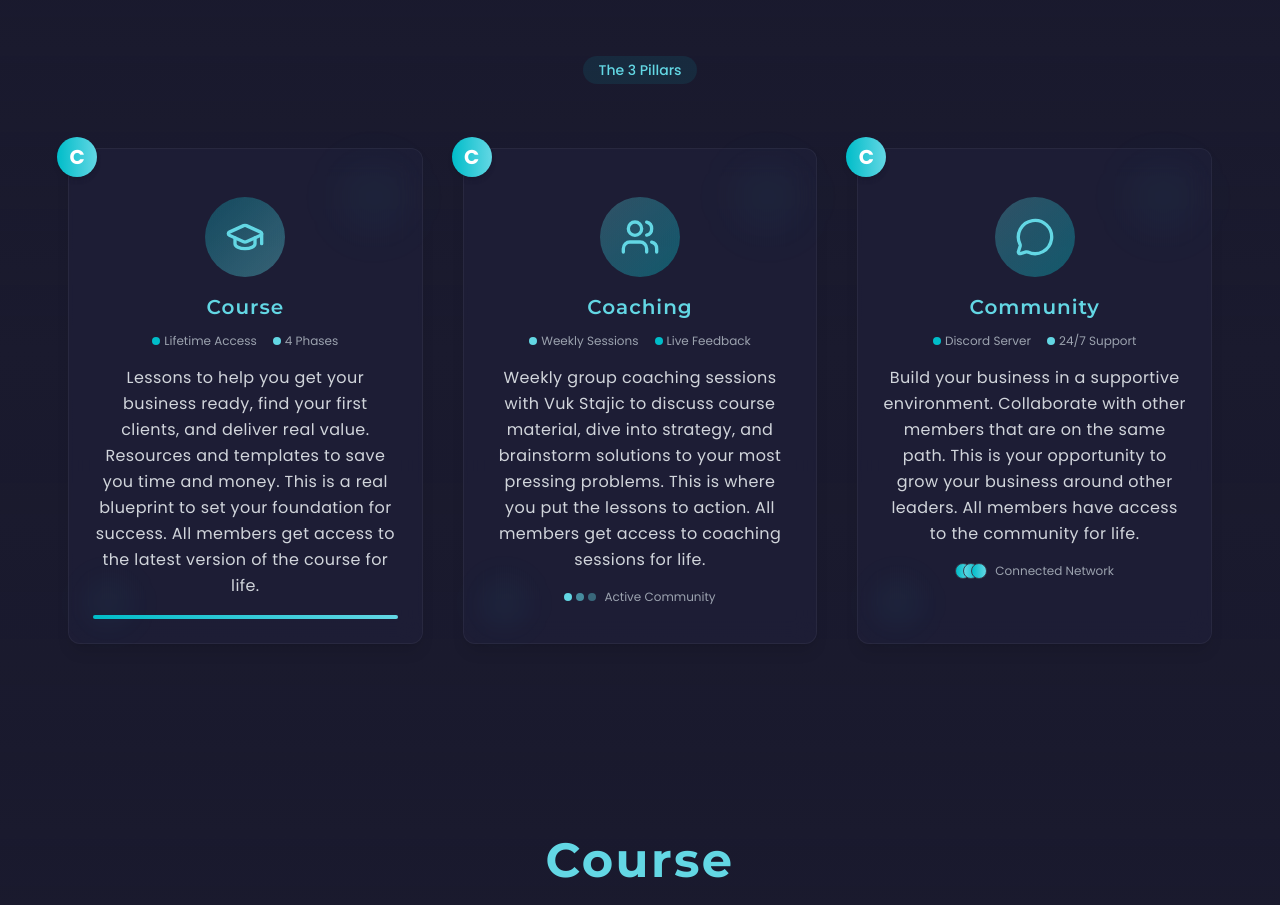
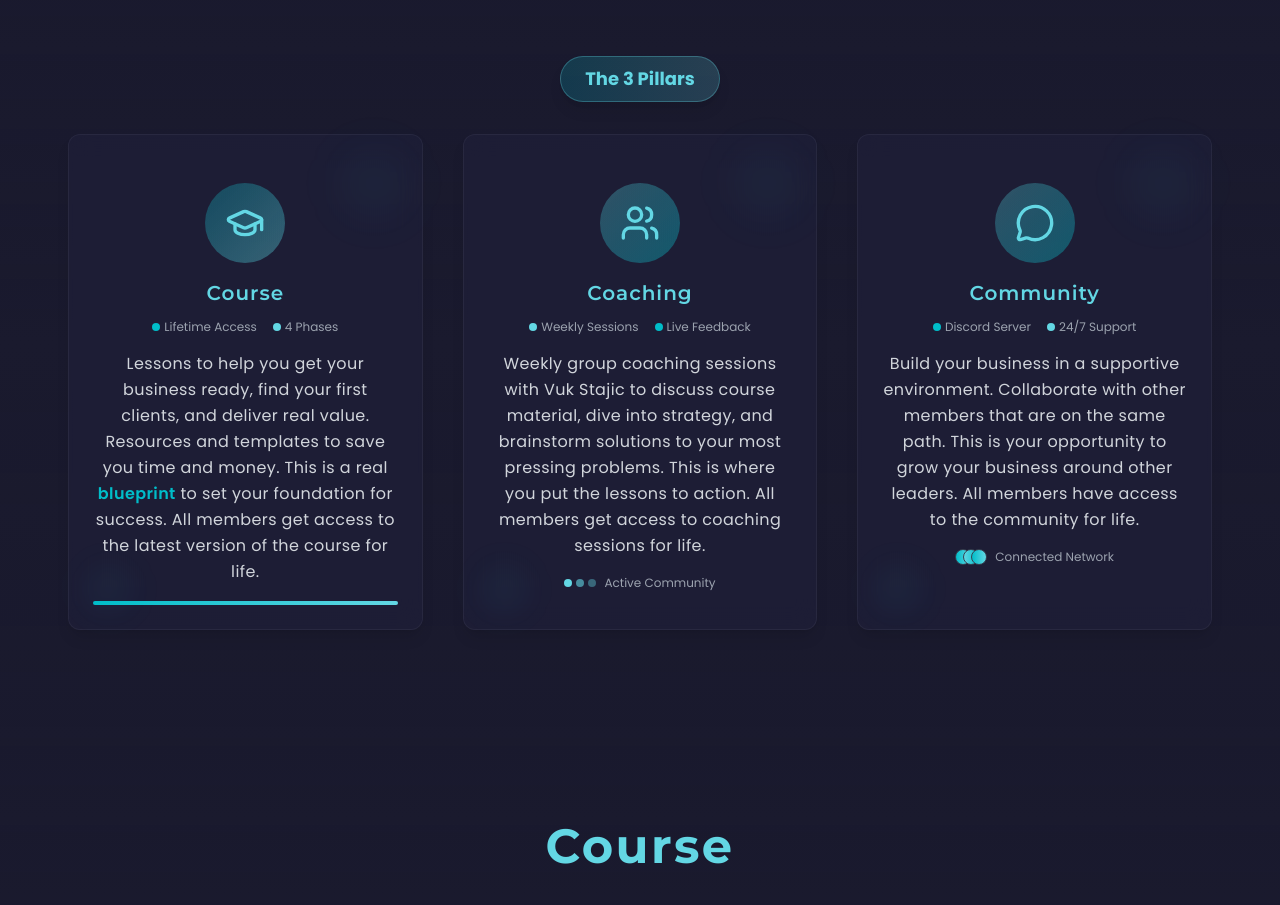
Before and after one commit to diegooviedo3004/SSB-MVRK-Site, a React (Vite) app: page / in a window 1280 px wide. Shown: the part 840-1745 px from the top of the page. Built offline with nearby package versions, Linux system fonts and the light colour scheme.

Commit message:
fixed some things

```diff
--- a/src/App.tsx
+++ b/src/App.tsx
@@ -65,14 +65,16 @@ function App() {
               The <span className="inline-block text-transparent bg-clip-text bg-[linear-gradient(90deg,#00A1E0_0%,#7FECFF_25%,#63D7E4_50%,#00A1E0_75%,#00A1E0_100%)] bg-[length:400%_100%] animate-shimmer font-extrabold">Salesforce</span>{" "}
               <span className="inline-block text-transparent bg-clip-text bg-[linear-gradient(90deg,#617f95_0%,#A5C1D9_25%,#8EABC4_50%,#617f95_75%,#617f95_100%)] bg-[length:400%_100%] animate-shimmer font-extrabold">Solopreneur</span>
               <br />
-              <span className="inline-block text-white font-extrabold">Blueprint</span>
+              <span className="inline-block text-transparent bg-clip-text bg-gradient-to-r from-[#00BDC9] to-[#63D7E4] font-extrabold">Blueprint</span>
             </motion.h1>
 
             {/* Subtitle with MVRK Line */}
             <motion.div variants={item} className="mb-16">
-              <p className="text-lg md:text-xl lg:text-2xl text-gray-300 mb-4 font-poppins">
-                Next Cohort Starting In Fall of 2025
-              </p>
+              <a href="#ready" className="inline-block">
+                <p className="text-lg md:text-xl lg:text-2xl text-gray-300 mb-4 font-poppins hover:text-[#63D7E4] transition-colors duration-300 cursor-pointer">
+                  Next Cohort Starting In Fall of 2025
+                </p>
+              </a>
               <div className="w-32 h-1 bg-gradient-to-r from-[#00BDC9] to-[#63D7E4] mx-auto"></div>
             </motion.div>
 
@@ -91,7 +93,7 @@ function App() {
             {/* CTA Buttons */}
             <motion.div variants={item} className="flex flex-wrap gap-4 justify-center">
               <a
-                href="#pillars"
+                href="#ready"
                 className="px-8 py-3 bg-gradient-to-r from-[#00BDC9] to-[#63D7E4] text-white font-bold rounded-lg shadow-lg hover:shadow-xl transition-all duration-300 hover:-translate-y-1 flex items-center gap-2"
               >
                 <span>Inquire Now</span>
@@ -120,10 +122,11 @@ function App() {
             viewport={{ once: true, margin: "-100px" }}
             className="flex items-center justify-center mb-8"
           >
-            <span className="px-4 py-1 bg-[#00BDC9]/10 text-[#63D7E4] text-sm font-medium rounded-full">
+            <span className="px-6 py-2 bg-gradient-to-r from-[#00BDC9]/20 to-[#63D7E4]/20 text-[#63D7E4] text-lg font-bold rounded-full border border-[#63D7E4]/30 shadow-lg">
               The 3 Pillars
             </span>
           </motion.div>
+
 
           {/* Desktop Layout - 3 Cards Side by Side */}
           <div className="hidden md:grid md:grid-cols-3 gap-8 w-full max-w-6xl mx-auto">
@@ -133,12 +136,9 @@ function App() {
               whileInView={{ opacity: 1, y: 0 }}
               transition={{ duration: 0.6, delay: 0.1 }}
               viewport={{ once: true, margin: "-100px" }}
-              className="relative pt-8 px-1 group"
+              className="relative px-1 group"
             >
               <div className="bg-[#252542]/40 backdrop-blur-md rounded-xl p-6 h-full border border-white/5 shadow-lg hover:border-[#00BDC9]/30 transition-all duration-300 focus-within:ring-2 focus-within:ring-[#00BDC9]/50 hover:shadow-2xl hover:shadow-[#00BDC9]/10 hover:scale-[1.02]">
-                <div className="absolute -top-[0.00rem] md:-top-3 -left-[0.8rem] md:-left-3 bg-gradient-to-r from-[#00BDC9] to-[#63D7E4] text-white w-10 h-10 rounded-full flex items-center justify-center font-bold text-xl shadow-md group-hover:scale-110 transition-transform duration-300">
-                  C
-                </div>
 
                 {/* Decorative background elements */}
                 <div className="absolute top-4 right-4 w-16 h-16 bg-gradient-to-br from-[#00BDC9]/5 to-[#63D7E4]/5 rounded-full blur-xl"></div>
@@ -168,7 +168,7 @@ function App() {
                   </div>
 
                   <p className="text-base text-gray-300 leading-relaxed tracking-wide text-center font-poppins">
-                    Lessons to help you get your business ready, find your first clients, and deliver real value. Resources and templates to save you time and money. This is a real blueprint to set your foundation for success. All members get access to the latest version of the course for life.
+                    Lessons to help you get your business ready, find your first clients, and deliver real value. Resources and templates to save you time and money. This is a real <span className="text-[#00BDC9] font-semibold">blueprint</span> to set your foundation for success. All members get access to the latest version of the course for life.
                   </p>
 
                   {/* Progress indicator */}
@@ -187,12 +187,9 @@ function App() {
               whileInView={{ opacity: 1, y: 0 }}
               transition={{ duration: 0.6, delay: 0.2 }}
               viewport={{ once: true, margin: "-100px" }}
-              className="relative pt-8 px-1 group"
+              className="relative px-1 group"
             >
               <div className="bg-[#252542]/40 backdrop-blur-md rounded-xl p-6 h-full border border-white/5 shadow-lg hover:border-[#00BDC9]/30 transition-all duration-300 focus-within:ring-2 focus-within:ring-[#00BDC9]/50 hover:shadow-2xl hover:shadow-[#63D7E4]/10 hover:scale-[1.02]">
-                <div className="absolute -top-[0.00rem] md:-top-3 -left-[0.8rem] md:-left-3 bg-gradient-to-r from-[#00BDC9] to-[#63D7E4] text-white w-10 h-10 rounded-full flex items-center justify-center font-bold text-xl shadow-md group-hover:scale-110 transition-transform duration-300">
-                  C
-                </div>
 
                 {/* Decorative background elements */}
                 <div className="absolute top-4 right-4 w-16 h-16 bg-gradient-to-br from-[#63D7E4]/5 to-[#00BDC9]/5 rounded-full blur-xl"></div>
@@ -244,12 +241,9 @@ function App() {
               whileInView={{ opacity: 1, y: 0 }}
               transition={{ duration: 0.6, delay: 0.3 }}
               viewport={{ once: true, margin: "-100px" }}
-              className="relative pt-8 px-1 group"
+              className="relative px-1 group"
             >
               <div className="bg-[#252542]/40 backdrop-blur-md rounded-xl p-6 h-full border border-white/5 shadow-lg hover:border-[#00BDC9]/30 transition-all duration-300 focus-within:ring-2 focus-within:ring-[#00BDC9]/50 hover:shadow-2xl hover:shadow-[#00BDC9]/10 hover:scale-[1.02]">
-                <div className="absolute -top-[0.00rem] md:-top-3 -left-[0.8rem] md:-left-3 bg-gradient-to-r from-[#00BDC9] to-[#63D7E4] text-white w-10 h-10 rounded-full flex items-center justify-center font-bold text-xl shadow-md group-hover:scale-110 transition-transform duration-300">
-                  C
-                </div>
 
                 {/* Decorative background elements */}
                 <div className="absolute top-4 right-4 w-16 h-16 bg-gradient-to-br from-[#00BDC9]/5 to-[#63D7E4]/5 rounded-full blur-xl"></div>
@@ -403,7 +397,7 @@ function App() {
             viewport={{ once: true, margin: "-100px" }}
           >
             <p className="text-base text-gray-300 leading-relaxed tracking-wide font-poppins">
-              This is a modern course, developed over years and built to help you launch your business confidently. With clear lessons based on real experience. And resources and templates that have been client tested. This is your blueprint to success.
+              This is a modern course, developed over years and built to help you launch your business confidently. With clear lessons based on real experience. And resources and templates that have been client tested. This is your <span className="text-[#00BDC9] font-semibold">blueprint</span> to success.
             </p>
           </motion.div>
 
@@ -710,7 +704,7 @@ function App() {
                 </div>
                 <h4 className="text-lg font-semibold mb-4 text-[#63D7E4] text-center font-montserrat">Workshops</h4>
                 <p className="text-base text-gray-300 leading-relaxed tracking-wide text-center font-poppins mb-4">
-                  Specific topics and hands on learning, all in a collaborative environment. These sessions are for members that have completed the course and have their blueprint established. These workshops ensure continuing learning and strategic development.
+                  Specific topics and hands on learning, all in a collaborative environment. These sessions are for members that have completed the course and have their <span className="text-[#00BDC9] font-semibold">blueprint</span> established. These workshops ensure continuing learning and strategic development.
                 </p>
 
                 {/* Enhanced workshop indicators */}
@@ -782,7 +776,7 @@ function App() {
                 </div>
                 <h4 className="text-lg font-semibold mb-3 text-[#63D7E4] text-center font-montserrat">Workshops</h4>
                 <p className="text-sm text-gray-300 text-center font-poppins mb-3">
-                  Specific topics and hands on learning for members that have completed the course and established their blueprint.
+                  Specific topics and hands on learning for members that have completed the course and established their <span className="text-[#00BDC9] font-semibold">blueprint</span>.
                 </p>
                 <div className="flex justify-center items-center space-x-2 text-xs text-gray-400">
                   <div className="w-2 h-2 bg-[#63D7E4] rounded-full"></div>
@@ -1082,7 +1076,9 @@ function App() {
             <div className="relative group">
               <div className="absolute -inset-0.5 bg-gradient-to-r from-[#00BDC9] to-[#63D7E4] rounded-lg blur opacity-75 group-hover:opacity-100 transition duration-300"></div>
               <a
-                href="#assessment"
+                href="https://zfrmz.eu/rE4W92hKWnoBzvCJ6spX"
+                target="_blank"
+                rel="noopener noreferrer"
                 className="relative px-8 py-4 bg-gradient-to-r from-[#00BDC9] to-[#63D7E4] text-white font-bold rounded-lg shadow-lg hover:shadow-xl transition-all duration-300 hover:-translate-y-1 text-lg font-montserrat flex items-center space-x-2 group"
               >
                 <span>Take The Assessment</span>
```
